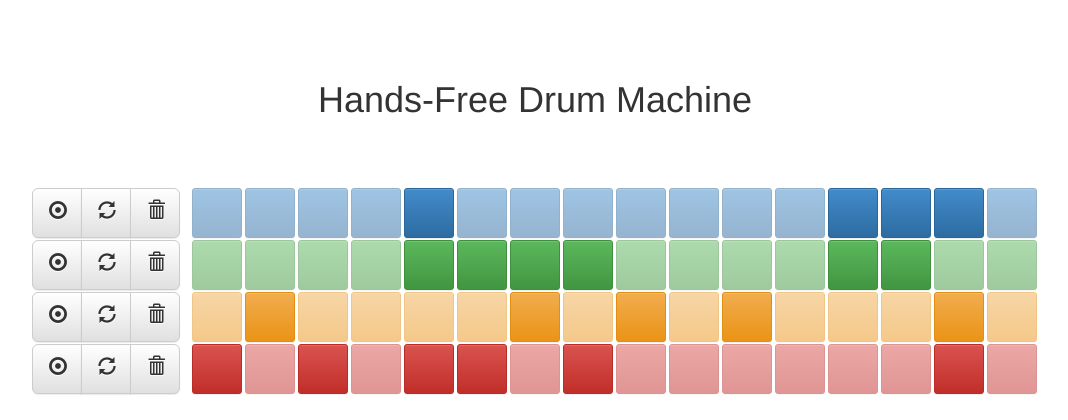
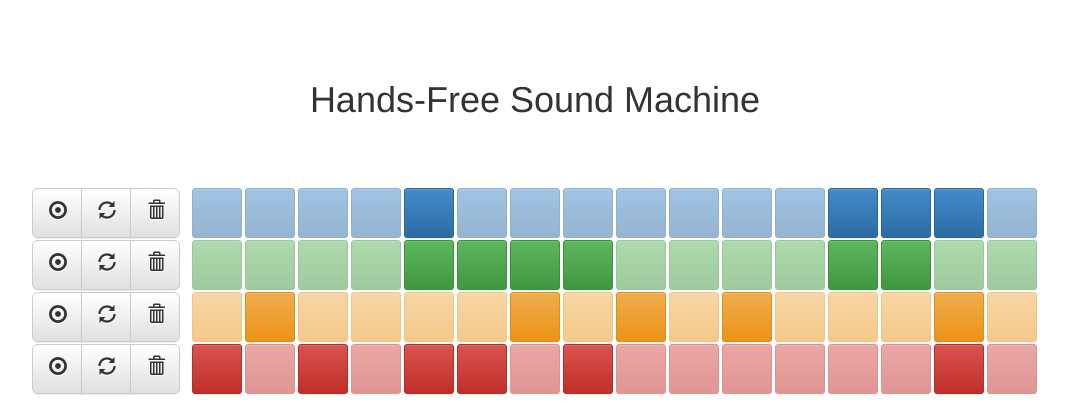
Before and after one commit to MTG/hands-free-sound-machine, a Flask app: page / in a window 1280 px wide. Shown: the top 420 px of the page, without its empty margins (105-1173 px from the left). Run offline with Flask 2, Linux system fonts and the light colour scheme; parts of the project's set-up code (start-up, migrations or seed data) failed here and were passed over; some libraries are stand-ins or nearby versions.

Commit message:
Changed title

```diff
--- a/templates/main.html
+++ b/templates/main.html
@@ -4,7 +4,7 @@
     <meta charset="utf-8">
     <meta http-equiv="X-UA-Compatible" content="IE=edge">
     <meta name="viewport" content="width=device-width, initial-scale=1">
-    <title>Hands-Free Drum Machine</title>
+    <title>Hands-Free Sound Machine</title>
 
     <!-- jQuery -->
     <script type="text/javascript" src="static/js/jquery-1.11.0.min.js"></script>
@@ -71,7 +71,7 @@
 
 <div id="top_wrapper">
     <div id="top">
-        <h1 style="font-family:">Hands-Free Drum Machine</h1>
+        <h1 style="font-family:">Hands-Free Sound Machine</h1>
     </div>
 </div>
 
```
